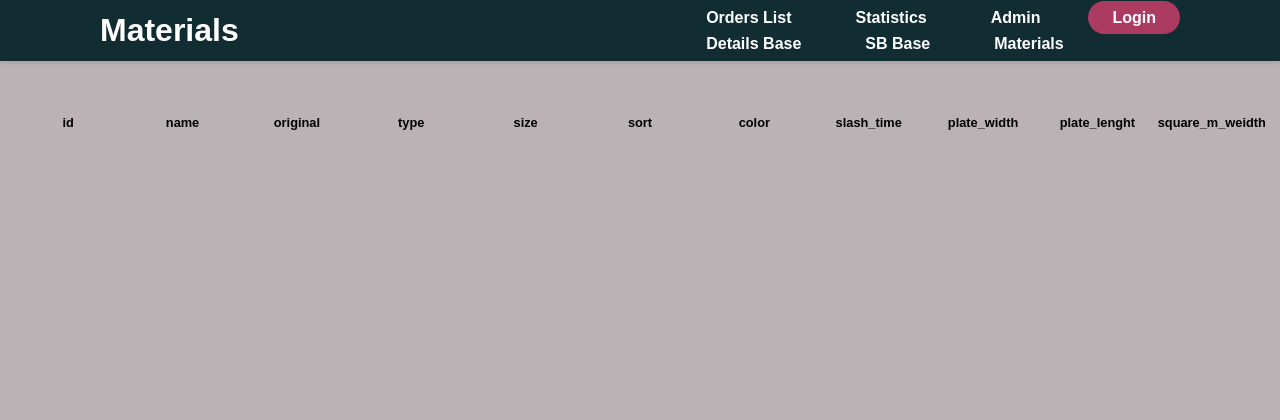
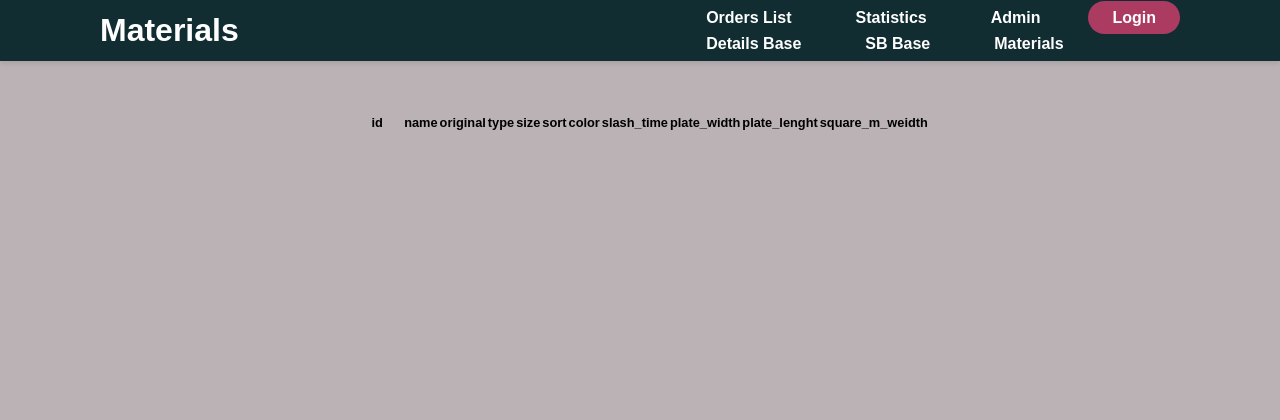
Before and after one commit to diedrainbow/DjangoProjects, a Django app: page /materialsBase in a window 1280 px wide. Shown: the top 420 px of the page. Run offline with Django 3.2, Linux system fonts and the light colour scheme; data that the repository does not hold is empty.

Commit message:
начало работы с экселем

```diff
--- a/DjangoProdactionControl/DetailsBase/static/DetailsBaseStyles.css
+++ b/DjangoProdactionControl/DetailsBase/static/DetailsBaseStyles.css
@@ -2,17 +2,38 @@
 div.base_content {
 	padding-left: 10px;
 	padding-right: 10px;
+	width: 100%;
+	/* background: #bab2b5; */
+}
+
+div.base_content_header {
+	padding-left: 10px;
+	padding-right: 10px;
+	width: 100%;
+	position: fixed;
+	z-index: 999;
+	background: #bab2b5;
 }
 
 .details_table {
     /* border: 1px solid #000; */
 	border-collapse: condensed;
-    width: 100%;
+    /* width: 100%; */
 	table-layout: fixed;
+	margin: 0 auto;
 	margin-top: 50px;
+	align-items: center;
 	font-size: 0.8rem;
 	/* background: #fff; */
 }
+
+/* thead { */
+	/* width: 100%; */
+	/* margin-top: 0px; */
+	/* position: fixed; */
+	/* z-index: 999; */
+	/* background: #bab2b5; */
+/* } */
 
 div.base_control_panel {
 	margin: 0 auto;
@@ -21,9 +42,7 @@ div.base_control_panel {
 	align-items: center;
 	padding: 0 10px;
 	width: 1100px;
-	position: fixed;
-	z-index: 999;
-	background: #bab2b5;
+	/* background: #bab2b5; */
 }
 
 /* tr.head_row { */
@@ -49,16 +68,16 @@ div.base_control_panel {
 }
 
 tr.detail_row {
-	height: 20px;
+	height: 21px;
 }
 
-tr:hover {
-  outline: 2px solid #ff2525;
+tr.detail_row:hover {
+  outline: 2px solid #2525ff;
 }
 
-tr.head_row:hover {
-  outline: 2px solid #bab2b5;
-}
+/* tr.head_row:hover { */
+  /* outline: 2px solid #bab2b5; */
+/* } */
 
 img.loadinf_gif {
     width: 50px;
@@ -76,3 +95,4 @@ img.loadinf_gif {
 .actdate_col 	{width: 80px;}
 .parts_col 		{width: 80px;}
 .times_col 		{width: 50px;}
+/* .descr_col 		{width: 300px;} */
--- a/DjangoProdactionControl/DetailsBase/templates/SBBase.html
+++ b/DjangoProdactionControl/DetailsBase/templates/SBBase.html
@@ -8,8 +8,6 @@
 <link rel="stylesheet" type="text/css" href="{% static 'DetailsBaseStyles.css' %}" />
 
 <div class="base_content">
-
-<!-- <a href="{% url 'urlLoadFromFile' %}">Load from Excel...</a> -->
 
 <table class="details_table">
 <thead>
--- a/DjangoProdactionControl/DetailsBase/templates/detailsBase.html
+++ b/DjangoProdactionControl/DetailsBase/templates/detailsBase.html
@@ -7,10 +7,11 @@
 <script src="{% static 'htmx.min.js' %}"> </script>
 <link rel="stylesheet" type="text/css" href="{% static 'DetailsBaseStyles.css' %}" />
 
-<div class="base_content">
+<div class="base_content_header">
 <div class="base_control_panel">
 	<a href="{% url 'urlLoadFromFile' %}">Load from Excel...</a>
 	<a href="#d-666">Go to detail id=666</a>
+	dfdfdf
 </div>
 </div>
 
@@ -35,7 +36,7 @@
 
 	<th>stages</th>
 	<th class="times_col">times</th>
-	<th>descriptions</th>
+	<th class="descr_col">descriptions</th>
 </tr>
 </thead>
 
--- a/DjangoProdactionControl/DetailsBase/templates/materialsBase.html
+++ b/DjangoProdactionControl/DetailsBase/templates/materialsBase.html
@@ -9,24 +9,23 @@
 
 <div class="base_content">
 
-<!-- <a href="{% url 'urlLoadFromFile' %}">Load from Excel...</a> -->
-
 <table class="details_table">
-<tbody>
+<thead>
 <tr class="head_row">
-	<th>id</th>
+	<th class="id_col">id</th>
 	<th>name</th>
 	<th>original</th>
 	<th>type</th>
 	<th>size</th>
 	<th>sort</th>
 	<th>color</th>
-	<th>slash_time</th>
-	<th>plate_width</th>
-	<th>plate_lenght</th>
-	<th>square_m_weidth</th>
+	<th class="times_col">slash_time</th>
+	<th class="times_col">plate_width</th>
+	<th class="times_col">plate_lenght</th>
+	<th class="times_col">square_m_weidth</th>
 </tr>
-
+</thead>
+<tbody>
 {% for m in mat %}
 	<tr>
 		<td> {{m.id}} </td>
--- a/DjangoProdactionControl/DetailsBase/views.py
+++ b/DjangoProdactionControl/DetailsBase/views.py
@@ -1,117 +1,17 @@
 from django.shortcuts import render, redirect, get_object_or_404
 from django.http import HttpResponse
 from .models import Detail, SB, Material
-from datetime import date, datetime
-from django.utils import timezone
-import csv
+from .excel import load_from_csv, load_from_xlsx
 
 
 def load_from_file(request):
-    FILENAME = r"d:\DjangoProject\DjangoProdactionControl\DetailsBase\details.csv"
-    # FILENAME = r"d:\django\DjangoProdactionControl\DetailsBase\details.csv"
+    #FILENAME_CSV = r"d:\DjangoProject\DjangoProdactionControl\DetailsBase\details2.csv"
+    #FILENAME_CSV = r"d:\django\DjangoProdactionControl\DetailsBase\details.csv"
+    #load_from_csv(FILENAME_CSV)
 
-    try:
-        with open(FILENAME, "r", newline="") as file:
-            reader = csv.reader(file, delimiter=';')
-            #header = next(reader)
-            #print(header)
-            count = 0
-
-            for row in reader:
-                try:
-                    detail = Detail.objects.get(number = row[1])
-                except Detail.DoesNotExist:
-                    detail = Detail()
-
-                # Общие данные о детали
-                detail.material_name    = GetMaterialNameFromString(row[0])
-                detail.number           = row[1]
-                detail.name             = row[2]
-                detail.grave            = row[3]
-                detail.size             = row[4]
-                detail.marshrut         = row[5]
-                detail.poddon           = row[6]
-                detail.comment          = row[7]
-                act_date = DateTimeFromString(row[8])
-                if act_date == None: act_date = datetime(2000, 1, 1, 1, 1, 1)
-                detail.actual_date      = act_date
-
-                # Ссылки на файлы чертежа и фрагмента
-                if row[9] == "":
-                    detail.frw_file_name    = ""
-                    detail.frw_file_folder  = ""
-                    detail.frw_file_date    = None
-                    detail.frw_file_parts   = ""
-                    detail.frw_valid        = 0.0
-                else:
-                    detail.frw_file_name    = row[9].replace("[,]", ";")
-                    detail.frw_file_folder  = row[10].replace("[,]", ";")
-                    detail.frw_file_date    = DateTimeFromString(row[11])
-                    detail.frw_file_parts   = row[15].replace("[,]", ";")
-                    detail.frw_valid        = 1.0
-
-                if row[12] == "":
-                    detail.cdw_file_name    = ""
-                    detail.cdw_file_folder  = ""
-                    detail.cdw_file_date    = None
-                    detail.cdw_valid        = 0.0
-                else:
-                    detail.cdw_file_name    = row[12].replace("[,]", ";")
-                    detail.cdw_file_folder  = row[13].replace("[,]", ";")
-                    detail.cdw_file_date    = DateTimeFromString(row[14])
-                    detail.cdw_valid        = 1.0
-
-                # Технологические операции
-                detail.stages           = row[16]+";"+row[18]+";"+row[20]+";"+row[22]+";"+row[24]+";"+";"
-                detail.times            = ";;;;;;"
-                detail.descriptions     = row[17]+";"+row[19]+";"+row[21]+";"+row[23]+";"+row[25]+";"+";"
-
-                detail.save()
-                count += 1
-                print(f"Прогресс: {count} строк", end='\r')
-
-    except Exception as ex:
-        print("============================== ERROR ===============================")
-        print(count, " строка => ", ex)
-        print("====================================================================")
-        return redirect('urlDetailsBase')
-
-    print("\n === Complit")
+    FILENAME_XLSX = r"k:\Обменник\_База деталей\9-я версия\База деталей 9.xlsm"
+    load_from_xlsx(FILENAME_XLSX)
     return redirect('urlDetailsBase')
-
-def DateTimeFromString(date_string):
-    if date_string == "": return None
-    # Преобразование строки в объект datetime
-    try:
-        date_object = datetime.strptime(date_string, "%d.%m.%Y")
-    except ValueError as e:
-        date_object = datetime(2000, 1, 1, 1, 1, 1)
-    return timezone.make_aware(date_object)
-
-def GetMaterialNameFromString(material_string):
-    if material_string == "": return ""
-
-    try:
-        material = Material.objects.get(original = material_string)
-        return material.name
-    except:
-        pass
-
-    material = Material()
-    material.SetMaterialFromString( material_string )
-
-    try:
-        material = Material.objects.get(name = material.name)
-    except Material.DoesNotExist:
-        if "..." not in material.name:
-            #print("new material "+material.name)
-            material.save()
-        else:
-            material.name = material.name + " [" + material_string + "]"
-
-    return material.name
-
-
 
 
 def SBBase(request):
--- a/DjangoProdactionControl/requirements.txt
+++ b/DjangoProdactionControl/requirements.txt
@@ -3,3 +3,4 @@ pip==22.0.4
 pytz==2025.2
 setuptools==58.1.0
 sqlparse==0.5.3
+openpyxl==3.1.5
```
Also changed, not shown: DjangoProdactionControl/DetailsBase/excel.py (added, +125 -0 lines).
